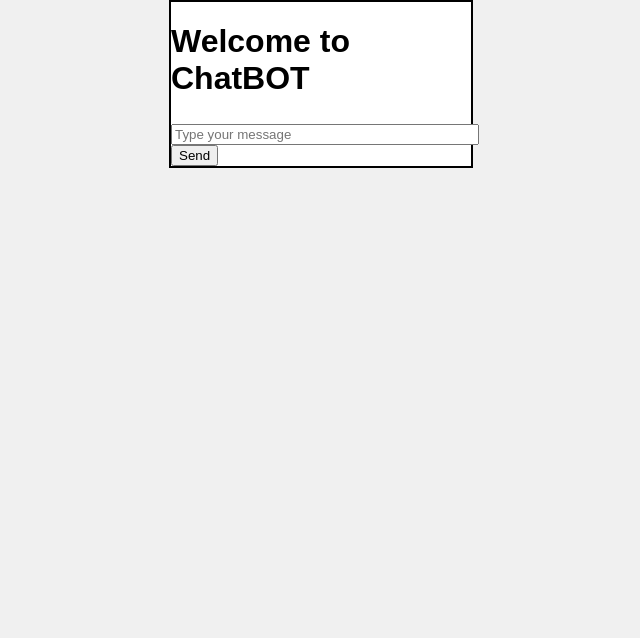
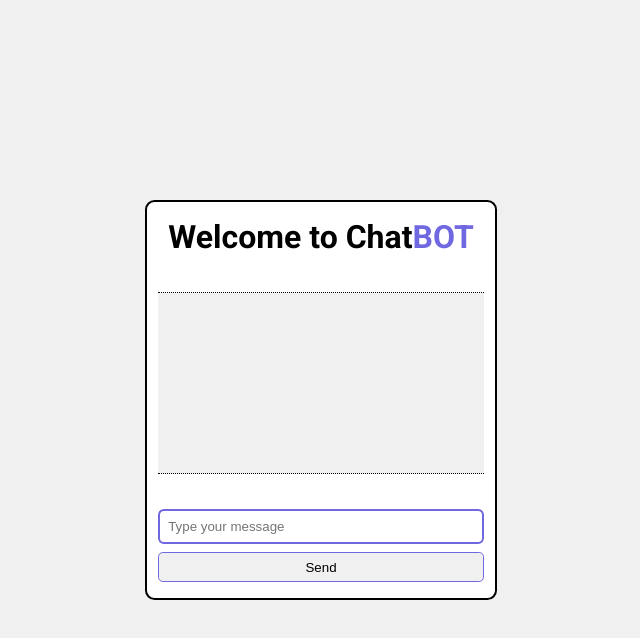
Before and after one commit to Pranjal6955/ai-chatbot, a plain HTML site: page index.html in a window 1280 px wide. Shown: the whole page, without its empty margins (319-959 px from the left). Drawn offline with Linux system fonts and the light colour scheme.

Commit message:
[Feature] Add styling enhancements to CSS file

```diff
--- a/index.html
+++ b/index.html
@@ -1,19 +1,27 @@
 <!DOCTYPE html>
 <html lang="en">
-<head>
-    <meta charset="UTF-8">
-    <meta http-equiv="X-UA-Compatible" content="IE=edge">
-    <meta name="viewport" content="width=device-width, initial-scale=1.0">
-    <link rel="stylesheet" href="style.css">
+  <head>
+    <meta charset="UTF-8" />
+    <meta http-equiv="X-UA-Compatible" content="IE=edge" />
+    <meta name="viewport" content="width=device-width, initial-scale=1.0" />
+    <link rel="stylesheet" href="style.css" />
     <title>Chat Bot</title>
-</head>
-<body>
+  </head>
+  <body>
     <div id="chat-container">
-        <h1>Welcome to ChatBOT</h1>
-        <div id="chat-history"></div>
-        <input type="text" id="user-input" placeholder="Type your message" aria-label="Message input">
+      <h1 id="chat-header">Welcome to Chat<span>BOT</span></h1>
+      <div id="chat-history"></div>
+      <div>
+        <input
+          autofocus
+          type="text"
+          id="user-input"
+          placeholder="Type your message"
+          aria-label="Message input"
+        />
         <button id="send-button" aria-label="Send message">Send</button>
+      </div>
     </div>
     <script src="app.js" defer></script>
-</body>
+  </body>
 </html>
--- a/style.css
+++ b/style.css
@@ -1,24 +1,101 @@
+@import url('https://fonts.googleapis.com/css2?family=Roboto:ital,wght@0,100;0,300;0,400;0,500;0,700;0,900;1,100;1,300;1,400;1,500;1,700;1,900&display=swap');
+
+/* Reset rules, used to create a consistent starting point for styling across different browsers */
+* {
+  margin: 0;
+  padding: 0;
+  box-sizing: border-box;
+}
+
+:root {
+  --primary-color: #f0f0f0;
+  --accent-color: #7068e0;
+}
+
 body {
-    font-family: Arial, sans-serif;
-    background: #f0f0f0; /* Fixed color format */
-    margin: 0;
+  display: flex;
+  justify-content: center;
+  align-items: center;
+  height: 100dvh;
+  font-family: 'Roboto', sans-serif;
+  background: var(--primary-color);
 }
 
 #chat-container {
-    width: 100%;
-    max-width: 300px;
-    background-color: white;
-    margin: 0 auto;
-    border: 2px solid black; /* Fixed "border2px" */
+  display: flex;
+  flex-direction: column;
+  justify-content: space-between;
+  width: 100%;
+  height: 25rem;
+  max-width: 22rem;
+  padding: 1rem 0.7rem;
+  border-radius: 0.6rem;
+  border: 2px solid black;
+  background-color: white;
 }
 
-.chat-history {
-    height: 50%; /* Added unit (e.g., %) */
-    overflow: auto; /* Fixed property from "overflow-scroll" to "overflow" */
-    border-bottom: 1px dotted black;
+#chat-header {
+  text-align: center;
+}
+
+#chat-header span {
+  color: var(--accent-color);
+}
+
+#chat-history {
+  height: 50%;
+  overflow: hidden auto;
+  padding: 0.5rem;
+  scrollbar-width: thin;
+  scrollbar-color: var(--accent-color) var(--primary-color);
+  border-bottom: 1px dotted black;
+  border-top: 1px dotted black;
+  background-color: var(--primary-color);
+}
+
+/* This class is being applied through javascript in app.js */
+.user-message {
+  position: relative;
+  word-wrap: break-word;
+  font-style: italic;
+  color: var(--accent-color);
+}
+
+.user-message:not(:first-child) {
+  margin-top: 0.8rem;
+}
+
+/* Messages separator, applies only after the second message */
+.user-message:not(:first-child)::before {
+  content: '\2942';
+  position: absolute;
+  top: -0.8rem;
+  left: 50%;
+  transform: translateX(-50%);
 }
 
 input#user-input {
-    width: 100%;
-    margin-top: 5px;
+  width: 100%;
+  padding: 0.5rem;
+  border-radius: 0.3rem;
 }
+
+input#user-input:focus {
+  outline-color: var(--accent-color);
+}
+
+button#send-button {
+  width: 100%;
+  cursor: pointer;
+  margin-top: 0.5rem;
+  padding-block: 0.4rem;
+  border-radius: 0.3rem;
+  border: 1px solid var(--accent-color);
+  background-color: var(--primary-color);
+  transition: background-color 0.2s linear;
+}
+
+button#send-button:is(:hover, :focus) {
+  background-color: var(--accent-color);
+  color: var(--primary-color);
+}
```
